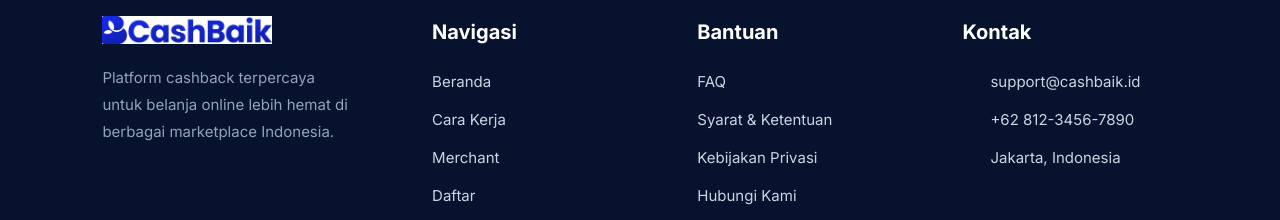
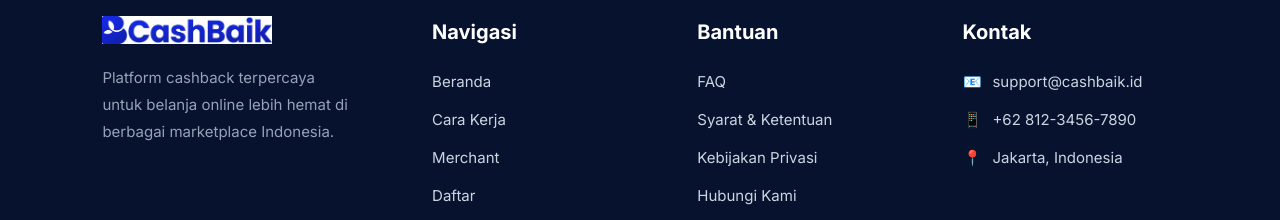
Before and after one commit to rosalindahayin58-source/CashBaik.com, a Vue app: page / in a window 1280 px wide. Shown: the part 2527-2747 px from the top of the page. Built offline with nearby package versions, Linux system fonts and the light colour scheme.

Commit message:
pesan perubahan

```diff
--- a/src/components/FooterSection.vue
+++ b/src/components/FooterSection.vue
@@ -30,22 +30,12 @@
 
       <!-- Contact col -->
       <div class="footer-col">
-        <h4>Kontak</h4>
-        <p>
-          <i class="fas fa-envelope"></i>
-          support@cashbaik.id
-        </p>
-        <p>
-          <i class="fab fa-whatsapp"></i>
-          +62 812-3456-7890
-        </p>
-        <p>
-          <i class="fas fa-map-marker-alt"></i>
-          Jakarta, Indonesia
-        </p>
-      </div>
+      <h4>Kontak</h4>
+      <p><span class="icon">📧</span> support@cashbaik.id</p>
+      <p><span class="icon">📱</span> +62 812-3456-7890</p>
+      <p><span class="icon">📍</span> Jakarta, Indonesia</p>
     </div>
-
+</div>
     <div class="footer-bottom">
       <p>&copy; {{ currentYear }} CashBaik. All Rights Reserved.</p>
     </div>
--- a/src/style.css
+++ b/src/style.css
@@ -455,6 +455,11 @@ img{ max-width:100%; height:auto; display:block; }
     align-items:center;
     gap:10px;
 }
+.footer-col p span.icon {
+    width: 20px;
+    text-align: center;
+    flex-shrink: 0;
+}
 
 .footer-col i{
     color:#4f7cff;
```
